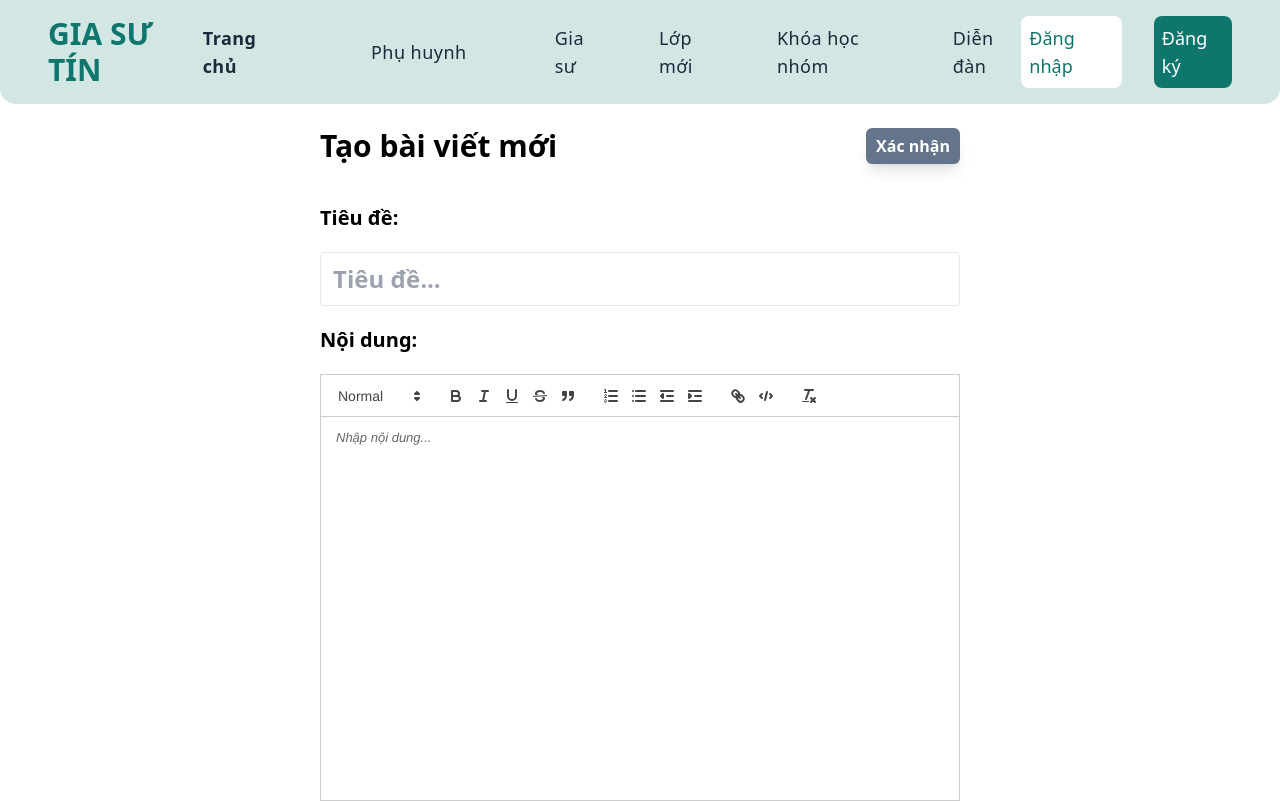
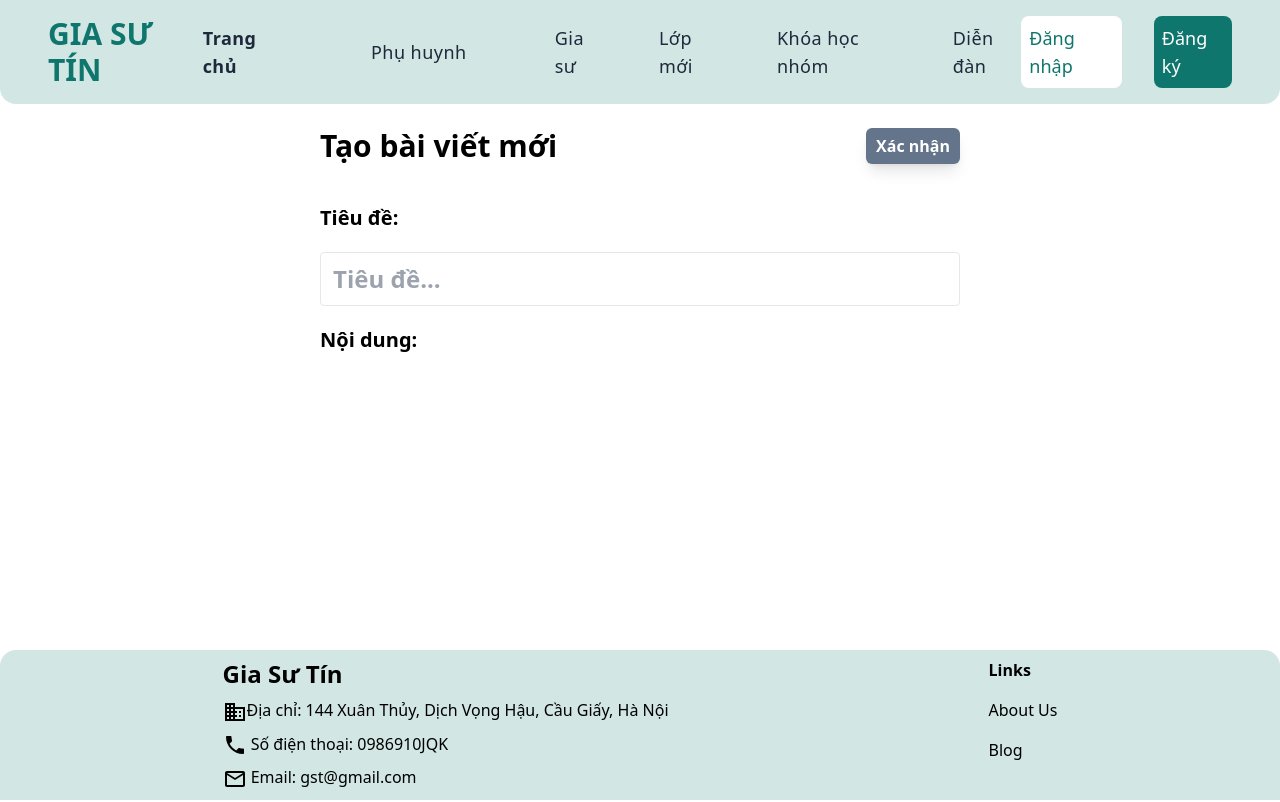
Before and after one commit to quanlhn/giasu-frontend, a Next.js app: page /forum/new_post in a window 1280 px wide. Shown: the top 802 px of the page. Built offline with nearby package versions, Linux system fonts and the light colour scheme.

Commit message:
document is not defined -v3

```diff
--- a/src/app/forum/new_post/page.tsx
+++ b/src/app/forum/new_post/page.tsx
@@ -108,10 +108,11 @@ type Props = {
     onChange: OnChangeHandler;
 };
 
-const TextEditor: React.FC<Props> = ({ value, onChange, placeholder }) => {
+const TextEditor = ({ value, onChange, placeholder }: Props) => {
     return (
-      <>
-        <ReactQuill
+      <div>
+        <input type="text" />
+        {/* <ReactQuill
           theme="snow"
           value={value || ""}
           modules={modules}
@@ -119,8 +120,8 @@ const TextEditor: React.FC<Props> = ({ value, onChange, placeholder }) => {
           onChange={onChange}
           placeholder={placeholder}
           className="h-96 bg-white"
-        />
-      </>
+        /> */}
+      </div>
     );
 };
 
```
